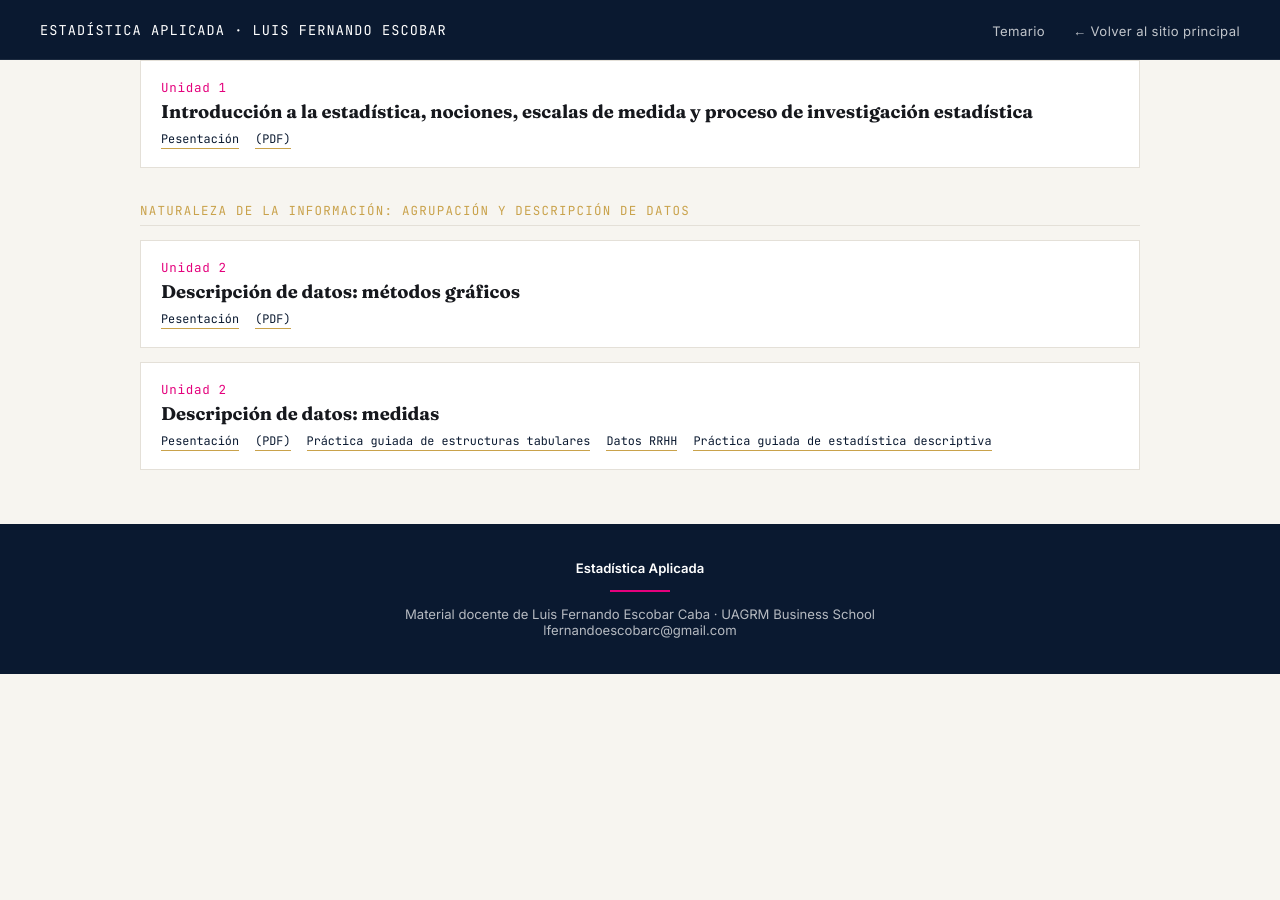
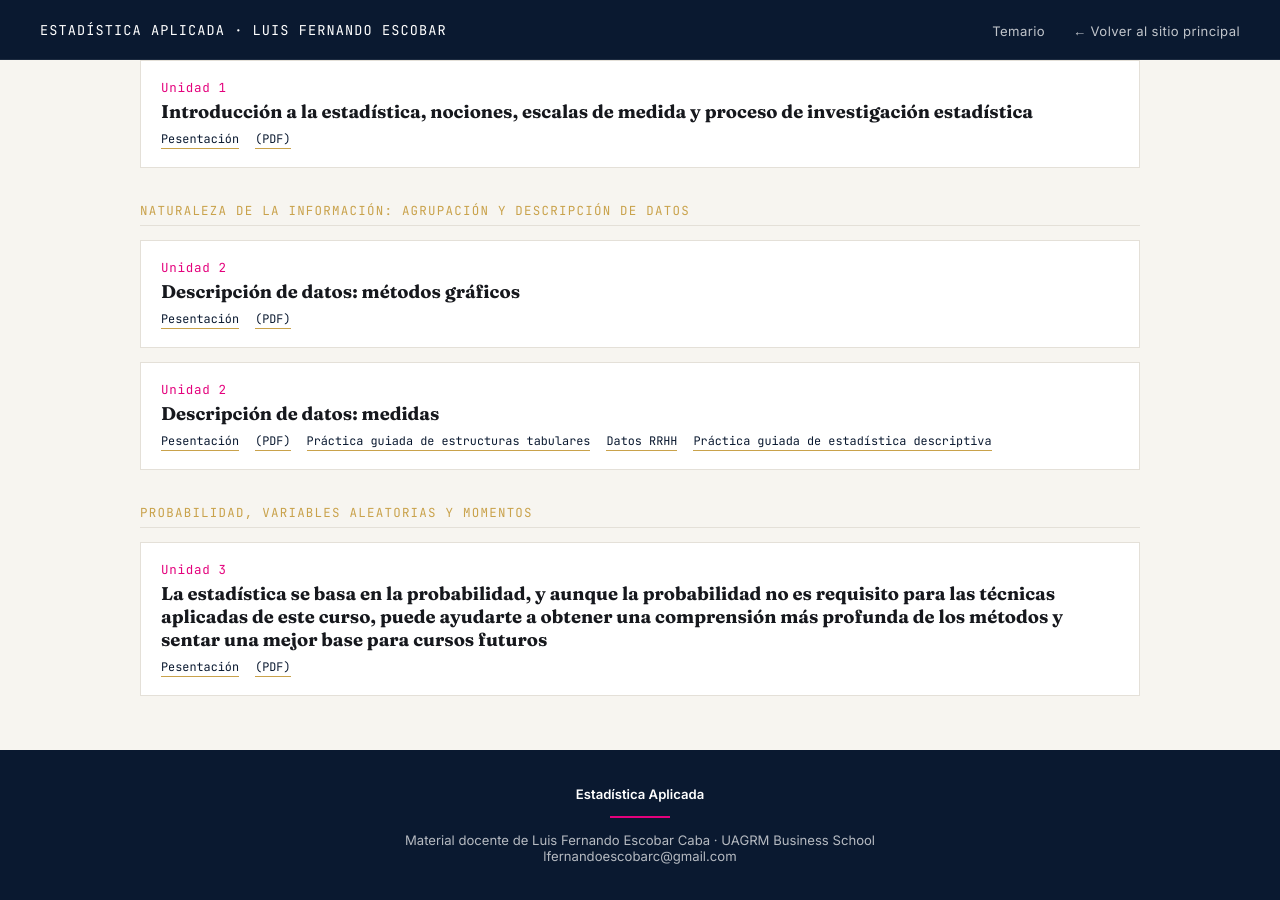
Before and after one commit to LFernandoEscobarC/estadistica, a Jekyll site: the page built from index.md, in a window 1280 px wide and 900 px high, scrolled down 1023 px. Built offline with Jekyll 4.4.1, drawn with Linux system fonts in a browser that asks for light colours; before the commit the page ends 1697 px from its top, so only the background shows below that.

Commit message:
Update index.md

```diff
--- a/index.md
+++ b/index.md
@@ -128,4 +128,16 @@ title: Temario
     </li>
   </ul>
 
+  <div class="axis-title">Probabilidad, variables aleatorias y momentos</div>
+  <ul class="class-list">
+    <li class="class-item">
+      <div class="cnum">Unidad 3</div>
+      <h3>La estadística se basa en la probabilidad, y aunque la probabilidad no es requisito para las técnicas aplicadas de este curso, puede ayudarte a obtener una comprensión más profunda de los métodos y sentar una mejor base para cursos futuros</h3>
+      <div class="mat-links">
+        <a href="https://raw.githack.com/Lufesc/EstAplic2026/main/Contenido/03-probabilidad/03-probabilidad.html">Pesentación</a>
+        <a href="https://raw.githack.com/Lufesc/EstAplic2026/main/Contenido/03-probabilidad/03-probabilidad.pdf">(PDF)</a>
+      </div>
+    </li>
+  </ul>
+
 </main>
```
